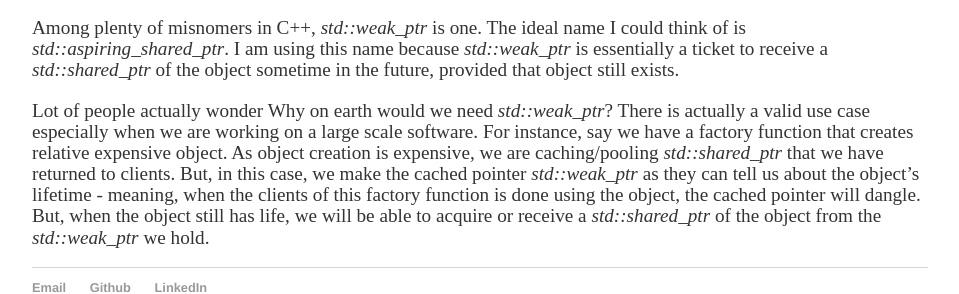
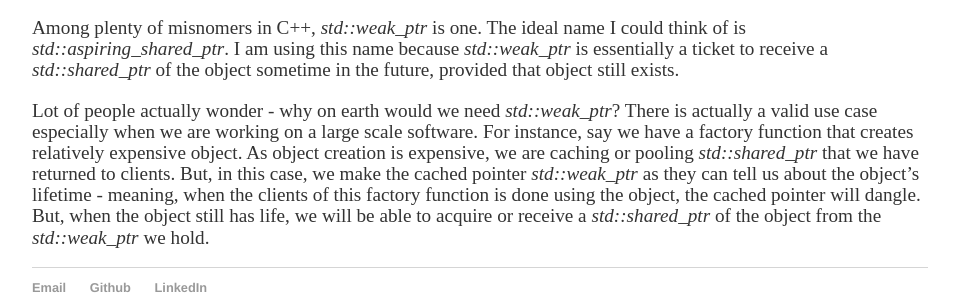
Before and after one commit to vivekgautham/vivekgautham.github.io, a Jekyll site: the page built from _posts/2019-12-18-C++-Smart-Pointers.md, in a window 1280 px wide. Shown: the part 1743-2037 px from the top of the page, without its empty margins (160-1119 px from the left). Built offline with Jekyll 4.4.1, drawn with Linux system fonts in a browser that asks for light colours; nearby versions of some CDN libraries.

Commit message:
Other minor grammatical fixes...

```diff
--- a/_posts/2019-12-18-C++-Smart-Pointers.md
+++ b/_posts/2019-12-18-C++-Smart-Pointers.md
@@ -79,4 +79,4 @@ Among plenty of misnomers in C++, *std::weak_ptr* is one. The ideal name I could
 because *std::weak_ptr* is essentially a ticket to receive a *std::shared_ptr* of the object sometime in the future, provided that
 object still exists.
 
-Lot of people actually wonder Why on earth would we need *std::weak_ptr*? There is actually a valid use case especially when we are working on a large scale software. For instance, say we have a factory function that creates relative expensive object. As object creation is expensive, we are caching/pooling *std::shared_ptr* that we have returned to clients. But, in this case, we make the cached pointer *std::weak_ptr* as they can tell us about the object's lifetime - meaning, when the clients of this factory function is done using the object, the cached pointer will dangle. But, when the object still has life, we will be able to acquire or receive a *std::shared_ptr* of the object from the *std::weak_ptr* we hold.
+Lot of people actually wonder - why on earth would we need *std::weak_ptr*? There is actually a valid use case especially when we are working on a large scale software. For instance, say we have a factory function that creates relatively expensive object. As object creation is expensive, we are caching or pooling *std::shared_ptr* that we have returned to clients. But, in this case, we make the cached pointer *std::weak_ptr* as they can tell us about the object's lifetime - meaning, when the clients of this factory function is done using the object, the cached pointer will dangle. But, when the object still has life, we will be able to acquire or receive a *std::shared_ptr* of the object from the *std::weak_ptr* we hold.
```
